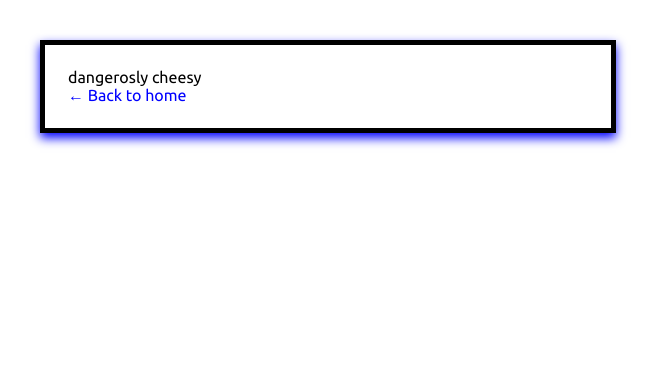
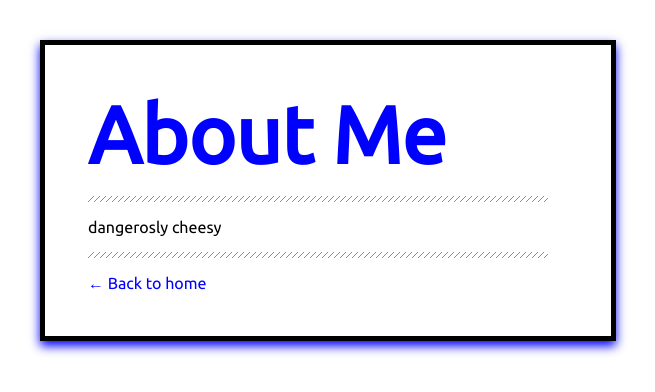
Before and after one commit to jifunks/jakefunke-online, a Next.js app: page /about-me in a window 1280 px wide. Shown: the top 392 px of the page, without its empty margins (20-675 px from the left). Built offline with nearby package versions, Linux system fonts and the light colour scheme.

Commit message:
layout better

```diff
--- /dev/null
+++ b/components/layout.tsx
@@ -0,0 +1,36 @@
+import Head from "next/head";
+import Link from "next/link";
+import styles from "../styles/home.module.css";
+import Divider from "./divider";
+
+const name = "Jake Funke";
+export const siteTitle = "Next.js Sample Website";
+
+export default function Layout({
+  children,
+  home,
+  title,
+}: {
+  children: React.ReactNode;
+  home?: boolean;
+  title?: string;
+}) {
+  return (
+    <div className={styles.container}>
+      <Head>
+        <title>{home ? "Jake Funke" : `Jake Funke -  ${title}`}</title>
+        <link rel="icon" href="/favicon.ico" />
+      </Head>
+      <main>{children}</main>
+
+      {!home && (
+        <>
+          <Divider />
+          <div className={styles.backToHome}>
+            <Link href="/">← Back to home</Link>
+          </div>
+        </>
+      )}
+    </div>
+  );
+}
--- a/pages/about-me.tsx
+++ b/pages/about-me.tsx
@@ -1,18 +1,14 @@
 import Link from "next/link";
+import Divider from "../components/divider";
+import Layout from "../components/layout";
+import styles from "../styles/home.module.css";
 
-export default function AboutMe({
-  postData,
-}: {
-  postData: {
-    title: string;
-    date: string;
-    contentHtml: string;
-  };
-}) {
+export default function AboutMe({}) {
   return (
-    <>
+    <Layout title={"About Me"}>
+      <h1 className={styles.title}>About Me</h1>
+      <Divider></Divider>
       dangerosly cheesy<br></br>
-      <Link href="/">← Back to home</Link>
-    </>
+    </Layout>
   );
 }
```
Also changed, not shown: pages/index.tsx (+8 -12 lines).
